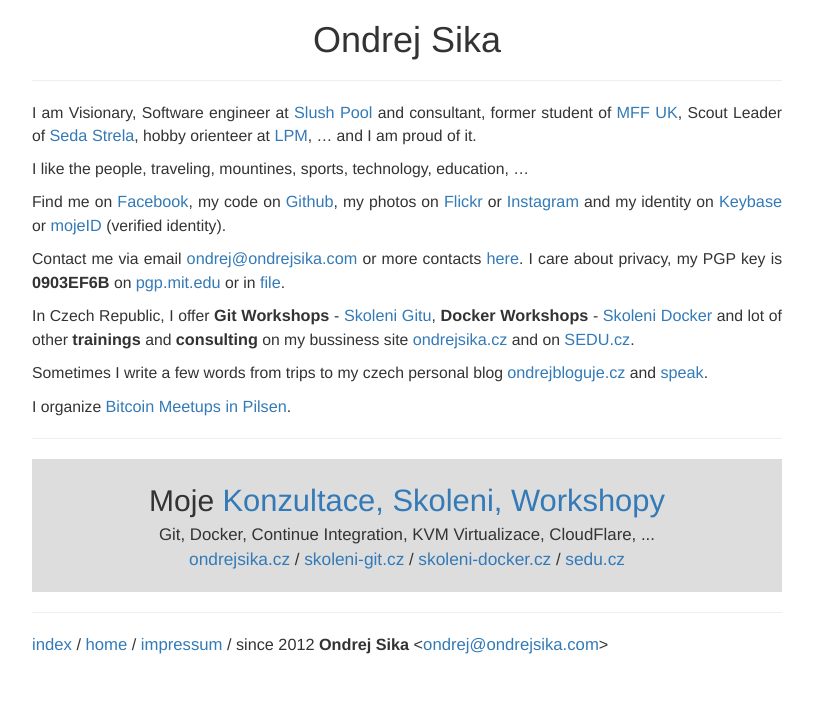
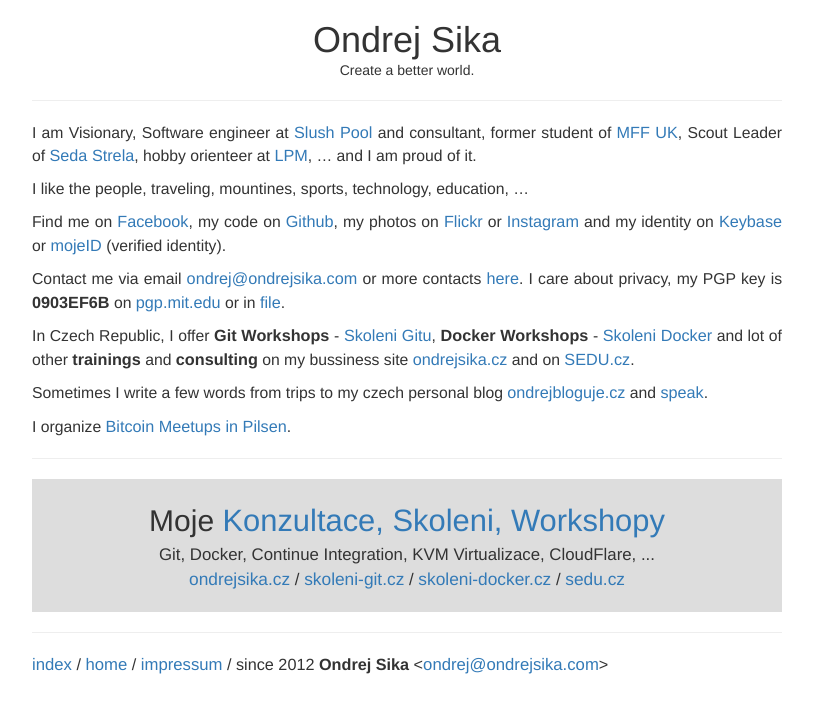
Before and after one commit to ondrejsika/ondrejsika.com, a Jekyll site: the page built from index.md, in a window 1280 px wide. Shown: the top 713 px of the page, without its empty margins (233-1046 px from the left). Built offline with Jekyll 4.4.1, drawn with Linux system fonts in a browser that asks for light colours; comment, search, counter and statistics services are not loaded.

Commit message:
add motto: Create a better world

```diff
--- a/_layouts/default.html
+++ b/_layouts/default.html
@@ -7,6 +7,7 @@
 {% if page.noheader %}
 {% else %}
 <span class="site-header">Ondrej Sika</span>
+<p style="font-size: 12px">Create a better world.</p>
 <hr>
 {% endif %}
 {{content}}
--- a/index.md
+++ b/index.md
@@ -6,10 +6,13 @@
 <style>
 h1 {
     text-align: center;
+    margin-bottom: 0;
 }
 </style>
 
 # Ondrej Sika
+
+<p style="font-size: 14px; text-align: center;">Create a better world.</p>
 
 ---
 
```
